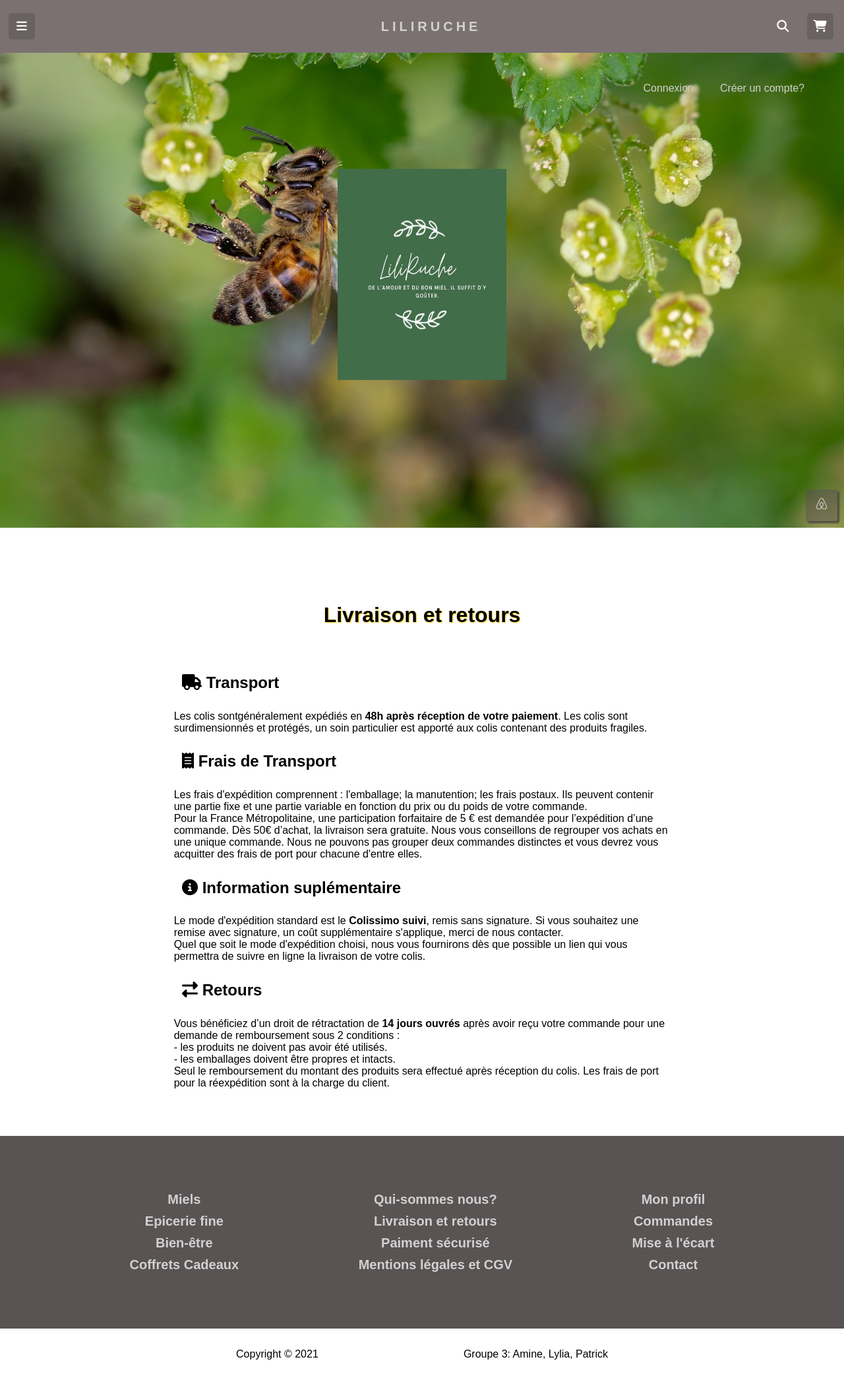
After one commit to dada2902/Liliruche, a Symfony app: template templates/info/livraison.html.twig in a window 1280 px wide. The commit adds this page. Shown: the whole page at 66% size. Run offline with Twig, Linux system fonts and the light colour scheme; the template is opened without the code that fills it, so the values that code supplies are empty; some libraries are stand-ins or nearby versions.

Commit message:
intégration_paiement_sécurisé_et_livraison_et_retour

```diff
--- a/templates/Header_Footer/footer.html.twig
+++ b/templates/Header_Footer/footer.html.twig
@@ -11,9 +11,9 @@
         <div class="container_list">
             <ul class="list">
                 <li><a href="#">Qui-sommes nous?</a></li>
-                <li><a href="#">Livraison et retours</a></li>
-                <li><a href="#">Paiment sécurisé</a></li>
-                <li> <a href="{{ path('cgv')}}">Mentions légales et CGV</a></li>
+                <li><a href="{{ path('livraison')}}">Livraison et retours</a></li>
+                <li><a href="{{ path('paiment')}}">Paiment sécurisé</a></li>
+                <li><a href="{{ path('cgv')}}">Mentions légales et CGV</a></li>
             </ul>
         </div>
         <div class="container_list">
--- a/templates/Header_Footer/header.html.twig
+++ b/templates/Header_Footer/header.html.twig
@@ -51,8 +51,8 @@
               <li><a href="#">Bien-être</a></li>
               <li><a href="#">Coffrets Cadeaux</a></li>
               <li><a href="#">Qui-sommes nous?</a></li>
-              <li><a href="#">Livraison et retours</a></li>
-              <li><a href="#">Paiment sécurisé</a></li>
+              <li><a href="{{ path('livraison')}}">Livraison et retours</a></li>
+              <li><a href="{{ path('paiment')}}">Paiment sécurisé</a></li>
               <li><a href="{{ path('cgv')}}">Mentions légales et CGV</a></li>
               <li><a href="{{ path('add-contact')}}">Contact</a></li>
                {% endif %}
--- /dev/null
+++ b/templates/info/livraison.html.twig
@@ -0,0 +1,41 @@
+  {% extends 'home.html.twig' %}
+
+  {% block title %}Livraison{% endblock %}
+
+  {% block body %}
+  <main style="width:70%; margin: auto; padding:5%;">
+  <div>
+
+    <h1 style="text-shadow: 1px 1px 2px #ffcc00"> Livraison et retours</h1>
+
+    <div>
+      <h2><i class="fas fa-truck"></i> Transport</h2>
+
+      <p>Les colis sontgénéralement expédiés en <strong>48h après réception de votre paiement</strong>.
+      Les colis sont surdimensionnés et protégés, un soin particulier est apporté aux colis contenant des produits fragiles.</p>
+
+      <h2><i class="fas fa-receipt"></i> Frais de Transport</h2>
+
+      <p>Les frais d'expédition comprennent : l'emballage; la manutention; les frais postaux.
+      Ils peuvent contenir une partie fixe et une partie variable en fonction du prix ou du poids de votre commande. <br>
+      Pour la France Métropolitaine, une participation forfaitaire de 5 € est demandée pour l’expédition d’une commande. Dès 50€ d’achat, la livraison sera gratuite.
+      Nous vous conseillons de regrouper vos achats en une unique commande. Nous ne pouvons pas grouper deux commandes distinctes et vous devrez vous acquitter des frais de port pour chacune d'entre elles.</p>
+
+      <h2><i class="fas fa-info-circle"></i> Information suplémentaire</h2>
+
+      <p>Le mode d'expédition standard est le <strong>Colissimo suivi</strong>, remis sans signature. Si vous souhaitez une remise avec signature, un coût supplémentaire s'applique, merci de nous contacter. <br>
+      Quel que soit le mode d'expédition choisi, nous vous fournirons dès que possible un lien qui vous permettra de suivre en ligne la livraison de votre colis.</p>
+
+      <h2><i class="fas fa-exchange-alt"></i> Retours</h2>
+
+      <p>Vous bénéficiez d’un droit de rétractation de <strong>14 jours ouvrés</strong> après avoir reçu votre commande pour une demande de remboursement sous 2 conditions : <br>
+        - les produits ne doivent pas avoir été utilisés. <br>
+        - les emballages doivent être propres et intacts. <br>
+      Seul le remboursement du montant des produits sera effectué après réception du colis.
+      Les frais de port pour la réexpédition sont à la charge du client.</p>
+
+    </div>
+
+  </div>
+  </main>
+  {% endblock %}
```
Also changed, not shown: src/Controller/HomeController.php (+29 -9 lines), templates/info/paiment.html.twig (added, +20 -0 lines).
